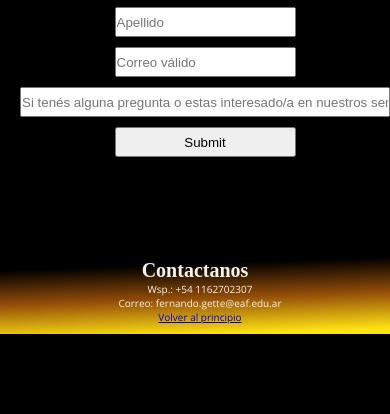
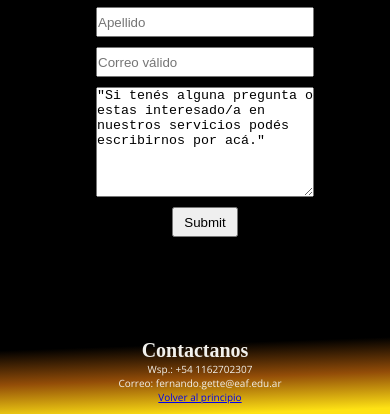
Before and after one commit to StopTempoGitHub/RepositorioStopTempo, a plain HTML site: page paginas/contacto.html in a window 390 px wide. Shown: the part 488-902 px from the top of the page. Before the commit the page ends 844 px from the top, so only its background shows below. Drawn offline with nearby package versions, Linux system fonts and the light colour scheme; a web font is replaced by a local one.

Commit message:
5to commit correcciones en el formulario

```diff
--- a/css/style.css
+++ b/css/style.css
@@ -247,7 +247,7 @@ html {
     z-index: -2;
 }
 .descripcionSobre {
-    margin-right: 2rem;
+    margin-right: 2rem; margin-bottom: 3rem;
     grid-column: 3;
     grid-row: 3;
     z-index: -1;
@@ -282,7 +282,7 @@ html {
     z-index: -1;
     display: grid;
     grid-template-columns: 1fr 1fr 1fr;
-    grid-template-rows: 3rem 3rem 3rem 3rem;
+    grid-template-rows: 3rem 3rem 3rem 3rem 3rem;
     row-gap: 1em; column-gap: 1em;
 }
 .nombre {
@@ -295,10 +295,10 @@ html {
     grid-row: 3; grid-column: 1;
 }
 .pregunta {
-    grid-row: 4; grid-column: 1 / span 2;
+    grid-row: 4 / span 2; grid-column: 1 / span 2;
 }
 .enviar {
-    grid-row: 4; grid-column: 3;
+    grid-row: 5; grid-column: 3;
 }
         /*Fin CONTACTO*/
 /*** Fin MAIN ***/
@@ -430,24 +430,24 @@ html {
     }
     .formularioContacto {
         display: grid;
-        grid-template-columns: 1fr 1fr 1fr;
-        grid-template-rows: 3rem 3rem 3rem 3rem 3rem;
+        grid-template-columns: repeat(5, 1fr);
+        grid-template-rows: repeat(7, 3rem);
         row-gap: 1em; column-gap: 1em;
     }
     .nombre {
-        grid-row: 1; grid-column: 2;
+        grid-column: 2 / span 3;
     }
     .apellido {
-        grid-row: 2; grid-column: 2;
+        grid-column: 2 / span 3;
     }
     .correo {
-        grid-row: 3; grid-column: 2;
+        grid-column: 2 / span 3;
     }
     .pregunta {
-        grid-row: 4; grid-column: 1 / span 3;
+        grid-row: 4 / span 3; grid-column: 2 / span 3;
     }
     .enviar {
-        grid-row: 5; grid-column: 2;
+        grid-row: 7; grid-column: 3;
     }
 
 }
@@ -514,4 +514,6 @@ html {
 
 /*COMENTARIOS A TUTORÍA
 -El proyecto fue agregado a Git con exito.
+-Separamos el texto en Sobre Mi del footer.
+-Modificamos el formulario. Cambios en las mediasquery para corregir tamaños del mismo y eliminación de código innecesario.
 */
--- a/paginas/contacto.html
+++ b/paginas/contacto.html
@@ -51,7 +51,7 @@
                 <input class="nombre" type="text" placeholder="Nombre" required>
                 <input class="apellido" type="text" placeholder="Apellido" required>
                 <input class="correo" type="email" placeholder="Correo válido" required>
-                <input class="pregunta" type="text" placeholder="Si tenés alguna pregunta o estas interesado/a en nuestros servicios podés escribirnos por acá." required>
+                <textarea class="pregunta" name="textarea" cols="50" rows="10" required>"Si tenés alguna pregunta o estas interesado/a en nuestros servicios podés escribirnos por acá."</textarea>
                 <input class="enviar" type="submit">
             </form>
         </section>
```
Also changed, not shown: index.html (+2 -0 lines).
